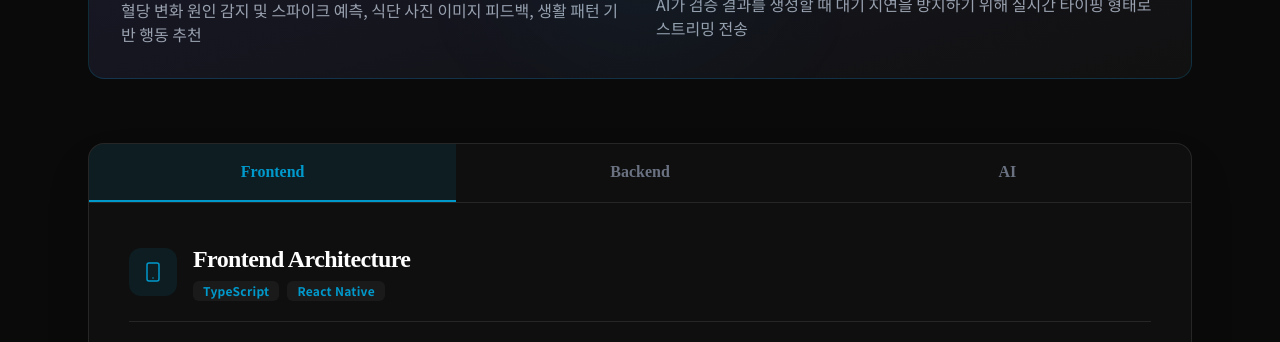
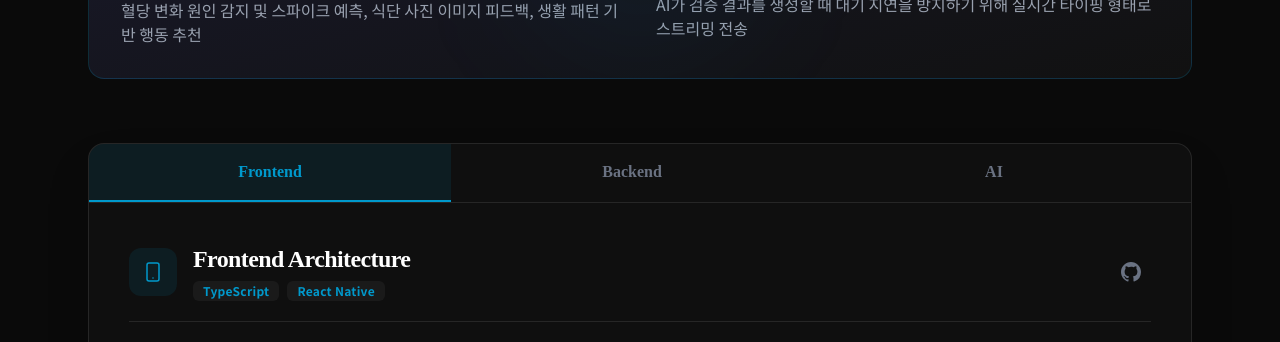
Before and after one commit to etfactory/page_factory_next, a Next.js app: page /about/drdm in a window 1280 px wide. Shown: the part 2924-3266 px from the top of the page. Built offline with nearby package versions, Linux system fonts and the light colour scheme; a web font is replaced by a local one.

Commit message:
feat: update content and layout for the DRDM about page

```diff
--- a/app/about/drdm/page.tsx
+++ b/app/about/drdm/page.tsx
@@ -295,6 +295,17 @@
               <span className="px-2.5 py-0.5 rounded-md bg-white/5 text-[#0099cc] text-xs font-semibold tracking-wide">React Native</span>
             </div>
           </div>
+          <a
+            href="https://github.com/etfactory/medicalscript-drdm-mobile"
+            target="_blank"
+            rel="noopener noreferrer"
+            className="p-2 ml-auto text-gray-500 hover:text-white hover:bg-white/5 rounded-full transition-colors duration-300"
+            title="Frontend GitHub Repository"
+          >
+            <svg className="w-6 h-6" fill="currentColor" viewBox="0 0 24 24" aria-hidden="true">
+              <path fillRule="evenodd" d="M12 2C6.477 2 2 6.484 2 12.017c0 4.425 2.865 8.18 6.839 9.504.5.092.682-.217.682-.483 0-.237-.008-.868-.013-1.703-2.782.605-3.369-1.343-3.369-1.343-.454-1.158-1.11-1.466-1.11-1.466-.908-.62.069-.608.069-.608 1.003.07 1.531 1.032 1.531 1.032.892 1.53 2.341 1.088 2.91.832.092-.647.35-1.088.636-1.338-2.22-.253-4.555-1.113-4.555-4.951 0-1.093.39-1.988 1.029-2.688-.103-.253-.446-1.272.098-2.65 0 0 .84-.27 2.75 1.026A9.564 9.564 0 0112 6.844c.85.004 1.705.115 2.504.337 1.909-1.296 2.747-1.027 2.747-1.027.546 1.379.202 2.398.1 2.651.64.7 1.028 1.595 1.028 2.688 0 3.848-2.339 4.695-4.566 4.943.359.309.678.92.678 1.855 0 1.338-.012 2.419-.012 2.747 0 .268.18.58.688.482A10.019 10.019 0 0022 12.017C22 6.484 17.522 2 12 2z" clipRule="evenodd" />
+            </svg>
+          </a>
         </div>
         <div className="space-y-4 text-gray-300 leading-relaxed text-sm md:text-base">
           <p><strong className="text-[#0099cc] font-semibold">선택 이유:</strong></p>
@@ -326,6 +337,17 @@
               <span className="px-2.5 py-0.5 rounded-md bg-white/5 text-purple-400 text-xs font-semibold tracking-wide">PostgreSQL</span>
             </div>
           </div>
+          <a
+            href="https://github.com/etfactory/medicalscript-drdm-api-server"
+            target="_blank"
+            rel="noopener noreferrer"
+            className="p-2 ml-auto text-gray-500 hover:text-white hover:bg-white/5 rounded-full transition-colors duration-300"
+            title="Backend GitHub Repository"
+          >
+            <svg className="w-6 h-6" fill="currentColor" viewBox="0 0 24 24" aria-hidden="true">
+              <path fillRule="evenodd" d="M12 2C6.477 2 2 6.484 2 12.017c0 4.425 2.865 8.18 6.839 9.504.5.092.682-.217.682-.483 0-.237-.008-.868-.013-1.703-2.782.605-3.369-1.343-3.369-1.343-.454-1.158-1.11-1.466-1.11-1.466-.908-.62.069-.608.069-.608 1.003.07 1.531 1.032 1.531 1.032.892 1.53 2.341 1.088 2.91.832.092-.647.35-1.088.636-1.338-2.22-.253-4.555-1.113-4.555-4.951 0-1.093.39-1.988 1.029-2.688-.103-.253-.446-1.272.098-2.65 0 0 .84-.27 2.75 1.026A9.564 9.564 0 0112 6.844c.85.004 1.705.115 2.504.337 1.909-1.296 2.747-1.027 2.747-1.027.546 1.379.202 2.398.1 2.651.64.7 1.028 1.595 1.028 2.688 0 3.848-2.339 4.695-4.566 4.943.359.309.678.92.678 1.855 0 1.338-.012 2.419-.012 2.747 0 .268.18.58.688.482A10.019 10.019 0 0022 12.017C22 6.484 17.522 2 12 2z" clipRule="evenodd" />
+            </svg>
+          </a>
         </div>
         <div className="space-y-4 text-gray-300 leading-relaxed text-sm md:text-base">
           <p><strong className="text-purple-400 font-semibold">선택 이유:</strong></p>
@@ -356,6 +378,17 @@
               <span className="px-2.5 py-0.5 rounded-md bg-white/5 text-blue-400 text-xs font-semibold tracking-wide">Gemini 2.5 Flash-Light</span>
             </div>
           </div>
+          <a
+            href="https://github.com/etfactory/medicalscript-drdm-ai-server"
+            target="_blank"
+            rel="noopener noreferrer"
+            className="p-2 ml-auto text-gray-500 hover:text-white hover:bg-white/5 rounded-full transition-colors duration-300"
+            title="AI GitHub Repository"
+          >
+            <svg className="w-6 h-6" fill="currentColor" viewBox="0 0 24 24" aria-hidden="true">
+              <path fillRule="evenodd" d="M12 2C6.477 2 2 6.484 2 12.017c0 4.425 2.865 8.18 6.839 9.504.5.092.682-.217.682-.483 0-.237-.008-.868-.013-1.703-2.782.605-3.369-1.343-3.369-1.343-.454-1.158-1.11-1.466-1.11-1.466-.908-.62.069-.608.069-.608 1.003.07 1.531 1.032 1.531 1.032.892 1.53 2.341 1.088 2.91.832.092-.647.35-1.088.636-1.338-2.22-.253-4.555-1.113-4.555-4.951 0-1.093.39-1.988 1.029-2.688-.103-.253-.446-1.272.098-2.65 0 0 .84-.27 2.75 1.026A9.564 9.564 0 0112 6.844c.85.004 1.705.115 2.504.337 1.909-1.296 2.747-1.027 2.747-1.027.546 1.379.202 2.398.1 2.651.64.7 1.028 1.595 1.028 2.688 0 3.848-2.339 4.695-4.566 4.943.359.309.678.92.678 1.855 0 1.338-.012 2.419-.012 2.747 0 .268.18.58.688.482A10.019 10.019 0 0022 12.017C22 6.484 17.522 2 12 2z" clipRule="evenodd" />
+            </svg>
+          </a>
         </div>
         <div className="space-y-4 text-gray-300 leading-relaxed text-sm md:text-base">
           <p><strong className="text-blue-400 font-semibold">선택 이유:</strong></p>
@@ -375,7 +408,8 @@
 
   return (
     <div className="bg-[#111]/80 backdrop-blur-sm rounded-2xl border border-white/10 overflow-hidden shadow-2xl">
-      <div className="flex border-b border-white/10 overflow-x-auto hide-scrollbar">
+      <div className="flex items-center justify-between border-b border-white/10 pr-2 md:pr-4">
+        <div className="flex overflow-x-auto hide-scrollbar w-full">
           {tabs.map(tab => (
             <button
               key={tab.id}
@@ -391,6 +425,7 @@
             </button>
           ))}
         </div>
+      </div>
       <div className="p-8 md:p-10 min-h-[300px]">
         {content[activeTab]}
       </div>
```
Lines whose indentation alone changed are shown as unchanged.
